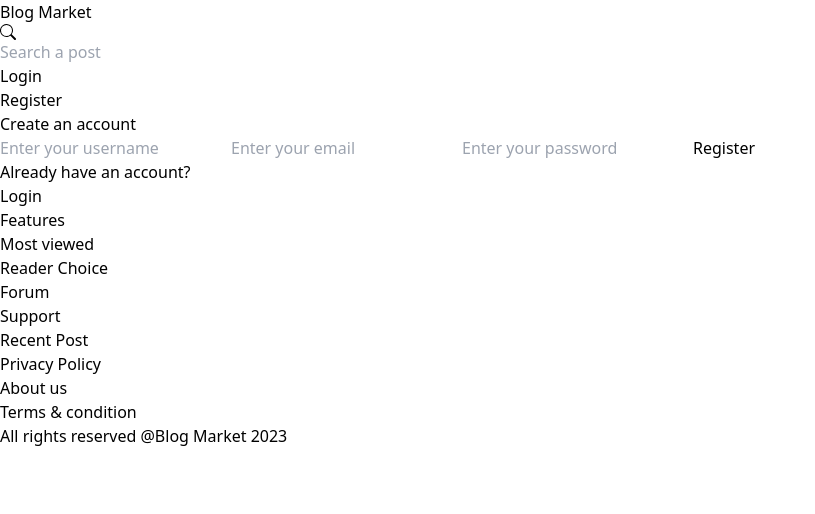
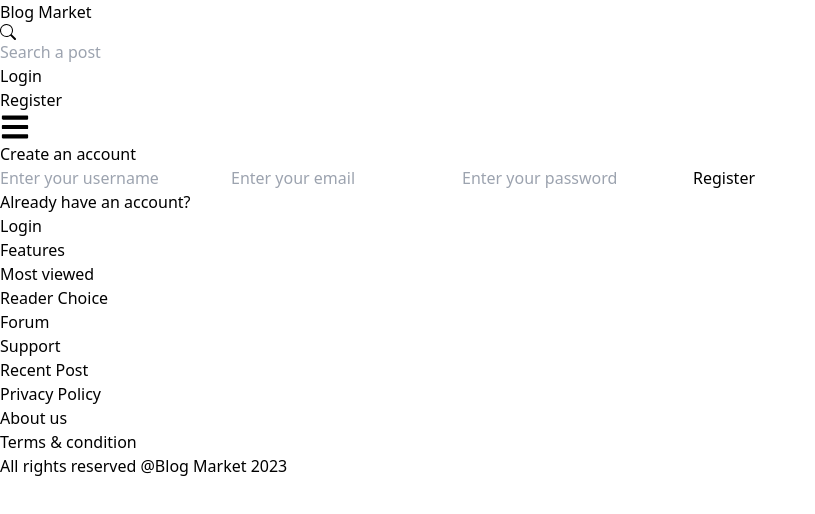
Before and after one commit to abdurrahim220/blog_app, a React (Vite) app: page /register in a window 1280 px wide. Shown: the top 514 px of the page, without its empty margins (0-815 px from the left). Built offline with nearby package versions, Linux system fonts and the light colour scheme.

Commit message:
navbar active link done

```diff
--- a/package.json
+++ b/package.json
@@ -10,6 +10,8 @@
     "preview": "vite preview"
   },
   "dependencies": {
+    "axios": "^1.6.0",
+    "framer-motion": "^10.16.4",
     "localforage": "^1.10.0",
     "match-sorter": "^6.3.1",
     "react": "^18.2.0",
--- a/src/component/NavBar/NavBar.jsx
+++ b/src/component/NavBar/NavBar.jsx
@@ -1,9 +1,17 @@
-import React from "react";
+import React, { useState } from "react";
 import { Link } from "react-router-dom";
 
 import { BsSearch } from "react-icons/bs";
+import { FaBars } from "react-icons/fa";
+import NavBarMenu from "./NavBarMenu";
 
 const NavBar = () => {
+  const [menu, setMenu] = useState(false);
+
+  const handleClick = () => {
+    setMenu(!menu);
+    // console.log("click")
+  };
   const user = false;
   return (
     <div className="flex justify-between items-center px-6 md:px-[200px] py-4">
@@ -22,7 +30,7 @@ const NavBar = () => {
         />
       </div>
 
-      <div className="flex items-center justify-center space-x-2 md:space-x-4">
+      <div className="hidden md:flex items-center justify-center space-x-2 md:space-x-4">
         {user ? (
           <li>
             <Link to="/write">Write</Link>
@@ -34,15 +42,24 @@ const NavBar = () => {
         )}
 
         {user ? (
-          <li>
-            <Link to="/profile">Profile</Link>
-          </li>
+          <div className="">
+            <FaBars
+              className="cursor-pointer relative"
+              onClick={handleClick}
+              size={30}
+            />
+            {menu && <NavBarMenu />}
+          </div>
         ) : (
           <li>
             <Link to="/register">Register</Link>
           </li>
         )}
       </div>
+      <div className="md:hidden">
+        <FaBars className="cursor-pointer relative" onClick={handleClick} size={30} />
+        {menu && <NavBarMenu />}
+      </div>
     </div>
   );
 };
--- /dev/null
+++ b/src/component/NavBar/NavBarMenu.jsx
@@ -0,0 +1,31 @@
+import React from "react";
+
+const NavBarMenu = () => {
+  const user = true;
+  return (
+    <div>
+      <div className="bg-black space-y-4 w-[200px] p-4 md:mr-32 rounded-md flex flex-col items-start absolute top-16 right-6">
+        {!user && (
+          <h3 className="text-white text-sm hover:text-gray-500">Login</h3>
+        )}
+        {!user && (
+          <h3 className="text-white text-sm hover:text-gray-500">Register</h3>
+        )}
+        {user && (
+          <h3 className="text-white text-sm hover:text-gray-500">Profile</h3>
+        )}
+        {user && (
+          <h3 className="text-white text-sm hover:text-gray-500">Write</h3>
+        )}
+        {user && (
+          <h3 className="text-white text-sm hover:text-gray-500">My Blogs</h3>
+        )}
+        {user && (
+          <h3 className="text-white text-sm hover:text-gray-500">Logout</h3>
+        )}
+      </div>
+    </div>
+  );
+};
+
+export default NavBarMenu;
--- /dev/null
+++ b/src/hook/url.js
@@ -0,0 +1 @@
+export default const URL = 'http://localhost:5001';
--- a/src/pages/Register/Register.jsx
+++ b/src/pages/Register/Register.jsx
@@ -1,28 +1,76 @@
-import React from 'react'
-import { Link } from 'react-router-dom'
+import React from "react";
+import { Link } from "react-router-dom";
+import { useState } from "react";
+import axios from 'axios';
 
 const Register = () => {
+  const [data,setData]=useState([])
+  // console.log(data)
+  const handleSubmit = (e) => {
+    e.preventDefault();
+    const form = e.target;
+    const username = form.username.value;
+    const email = form.email.value;
+    const password = form.password.value;
+    // console.log(username, email, password);
+    const data = {
+      username: username,
+      email: email,
+      password: password,
+    };
+    const apiUrl = 'http://localhost:5001/api/register';
+    axios
+      .post(apiUrl, data)
+      .then((response) => {
+        console.log("Data sent successfully:", response.data);
+        // setData(response.data)
+      })
+      .catch((error) => {
+        console.error("Error:", error);
+      });
+  };
   return (
-    <div className='w-full flex justify-center items-center h-[70vh]'>
-        <div className='flex flex-col justify-center items-center space-y-4 w-[80%] md:w-[25%]'>
-            <h1 className='text-xl text-left font-bold'>
-                Create an account
-            </h1>
-            <input type="text" className='w-full px-4 py-4 border-2 border-black outline-0' placeholder='Enter your username'/>
-            <input type="text" className='w-full px-4 py-4 border-2 border-black outline-0' placeholder='Enter your email'/>
-            <input type="password" className='w-full px-4 py-4 border-2 border-black outline-0' placeholder='Enter your password'/>
+    <div className="w-full flex justify-center items-center h-[70vh]">
+      <div className="flex flex-col justify-center items-center space-y-4 w-[80%] md:w-[25%]">
+        <h1 className="text-xl text-left font-bold">Create an account</h1>
+        <form action="" onSubmit={handleSubmit}>
+          <input
+            type="text"
+            name="username"
+            className="w-full px-4 py-4 border-2 border-black outline-0"
+            placeholder="Enter your username"
+          />
+          <input
+            type="email"
+            name="email"
+            className="w-full px-4 py-4 border-2 border-black outline-0"
+            placeholder="Enter your email"
+          />
+          <input
+            type="password"
+            name="password"
+            className="w-full px-4 py-4 border-2 border-black outline-0"
+            placeholder="Enter your password"
+          />
 
-            <button className='w-full px-4 py-4 text-lg font-bold rounded-lg bg-black text-white hover:bg-gray-500'>Register</button>
+          <input
+            className="w-full px-4 py-4 text-lg font-bold rounded-lg bg-black text-white hover:bg-gray-500"
+            type="submit"
+            value="Register"
+          />
+        </form>
 
-            <div className='flex space-x-3 justify-center items-center'>
-                <p>Already have an account?</p>
-                <p><Link to='/login' className='text-gray-500 hover:text-black'>Login</Link></p>
-            </div>
+        <div className="flex space-x-3 justify-center items-center">
+          <p>Already have an account?</p>
+          <p>
+            <Link to="/login" className="text-gray-500 hover:text-black">
+              Login
+            </Link>
+          </p>
+        </div>
+      </div>
+    </div>
+  );
+};
 
-        </div>
-
-    </div>
-  )
-}
-
-export default Register
+export default Register;
```
Also changed, not shown: src/hook/PageTransition/PageTransition.jsx (added, +16 -0 lines), 1 other file (tests, documents, lock files or other folders).
